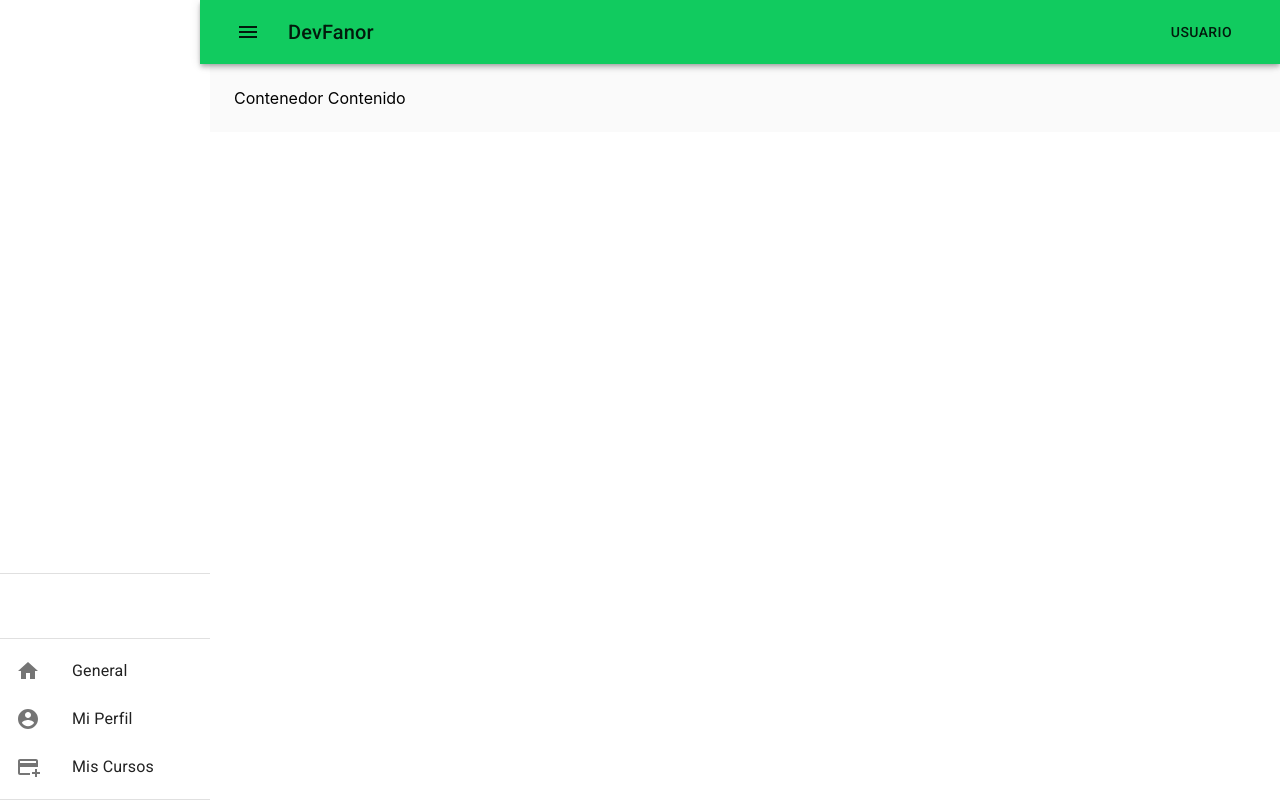
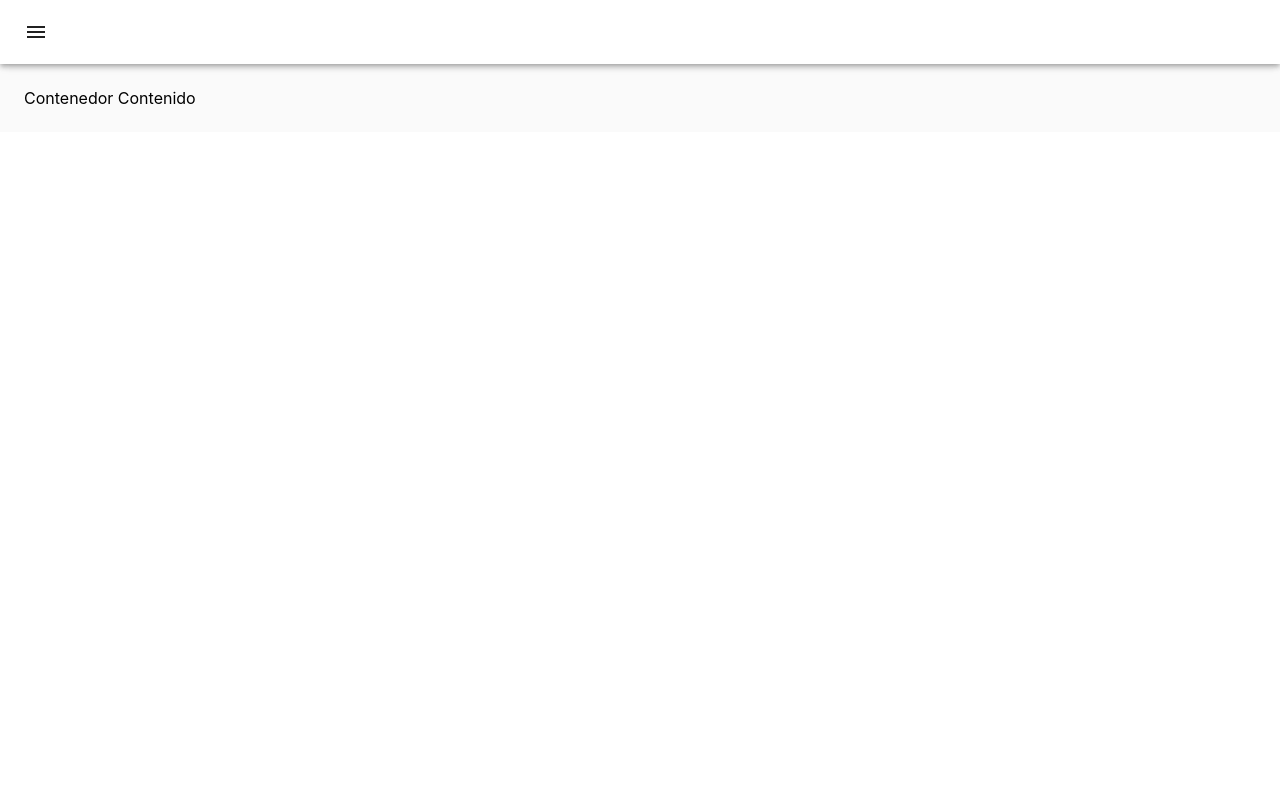
Before and after one commit to Fanor1990/react-admin-dashboard-javascript, a React (Create React App) app: page / in a window 1280 px wide. Built offline with nearby package versions, Linux system fonts and the light colour scheme.

Commit message:
drawerresponsive

```diff
--- a/src/components/Cajon.js
+++ b/src/components/Cajon.js
@@ -3,7 +3,26 @@ import { makeStyles } from "@material-ui/core/styles";
 import { Drawer, Divider } from "@material-ui/core";
 import Listas from "./Listas";
 
+import IconButton from "@material-ui/core/IconButton";
+import MenuIcon from "@material-ui/icons/Menu";
+
+import Toolbar from "@material-ui/core/Toolbar";
+import Typography from "@material-ui/core/Typography";
+
+
 const estilos = makeStyles((theme) => ({
+  menuButton: {
+    marginRight: theme.spacing(2),
+    [theme.breakpoints.up('xlUp')]:{
+      display:'none',
+    },
+
+
+  },
+
+  title: {
+    flexGrow: 1,
+  },
   drawer: {
     width: 210,
     flexShrink: 0,
@@ -11,28 +30,49 @@ const estilos = makeStyles((theme) => ({
   drawerPaper: {
     width: 210,
   },
-  toolbar: theme.mixins.toolbar,
+
 }));
 
 const Cajon = (props) => {
   const classes = estilos();
+
+
+
   return (
+
     <Drawer
       className={classes.drawer}
       variant="permanent"
       classes={{
         paper: classes.drawerPaper,
       }}
-      anchor="bottom"
+      anchor="left"
       variant={props.variant}
       open={props.open}
       onClose={props.onClose ? props.onClose : null }
+
     >
-      <div className={classes.toolbar}></div>
+
+
+
+      <Toolbar ><IconButton edge="start" edge="start" onClick={props.onClose} className={classes.menuButton} color="inherit" >
+    <MenuIcon/>
+    </IconButton>
+
+    <Typography variant="h6" className={classes.title}>
+            DevFanor
+          </Typography>
+    </Toolbar >
+
+
       <Divider />
 
-      <Listas />
+
+
+      <Listas  edge="start"/>
+
     </Drawer>
+
   );
 };
 
--- a/src/components/Contenedor.js
+++ b/src/components/Contenedor.js
@@ -3,7 +3,7 @@ import { makeStyles } from "@material-ui/core/styles";
 import Cajon from "./Cajon";
 import { Hidden } from "@material-ui/core";
 import Navbar from "./Navbar";
-import Button from "@material-ui/core/Button"
+
 
 const estilos = makeStyles((theme) => ({
   root: {
@@ -31,7 +31,7 @@ const Contenedor = () => {
 
 
       <div className={classes.root}>
-        <Hidden xsDown>
+        <Hidden xlDown>
           <Cajon
           variant="permanent"
           open={true}
@@ -39,13 +39,16 @@ const Contenedor = () => {
           />
         </Hidden>
 
-        <Hidden smUp>
+        <Hidden xlUp>
           <Cajon
           variant="temporary"
           open={abrir}
           onClose={accionAbrir}
           />
         </Hidden>
+
+
+
 
         <div className={classes.content}>
           <div className={classes.toolbar}> </div>
--- a/src/components/Listas.js
+++ b/src/components/Listas.js
@@ -4,18 +4,22 @@ import {
   ListItem,
   ListItemIcon,
   ListItemText,
-  Divider,
+
 } from "@material-ui/core";
-import HomeIcon from '@mui/icons-material/Home';
+import HomeWorkRoundedIcon from '@material-ui/icons/HomeWorkRounded';
 import AccountCircleIcon from "@material-ui/icons/AccountCircle";
-import AddCardIcon from '@mui/icons-material/AddCard';
+import BrandingWatermarkRoundedIcon from '@material-ui/icons/BrandingWatermarkRounded';
+
+
 const Listas = () => {
     return (
-        <div>
-            <List component="nav" aria-label="cicle">
+      <>
+
+
+            <List component="nav" aria-label="cicle" >
             <ListItem button>
               <ListItemIcon>
-                <HomeIcon />
+                <HomeWorkRoundedIcon />
               </ListItemIcon>
               <ListItemText primary="General" />
             </ListItem>
@@ -28,13 +32,14 @@ const Listas = () => {
             </ListItem>
             <ListItem button>
               <ListItemIcon>
-                <AddCardIcon />
+              <BrandingWatermarkRoundedIcon />
               </ListItemIcon>
               <ListItemText primary="Mis Cursos" />
             </ListItem>
           </List>
-          <Divider />
-        </div>
+
+
+        </>
       );
     };
 
--- a/src/components/Navbar.js
+++ b/src/components/Navbar.js
@@ -1,73 +1,40 @@
 import React from 'react';
-import { makeStyles } from "@material-ui/core/styles";
-import AppBar from "@material-ui/core/AppBar";
-import Toolbar from "@material-ui/core/Toolbar";
-import Typography from "@material-ui/core/Typography";
-import Button from "@material-ui/core/Button";
+import AppBar from '@material-ui/core/AppBar';
+import Toolbar from '@material-ui/core/Toolbar';
 
-
-import IconButton from "@material-ui/core/IconButton";
-import MenuIcon from "@material-ui/icons/Menu";
+import IconButton from '@material-ui/core/IconButton';
+import MenuIcon from '@material-ui/icons/Menu';
 
 
 
 
 
-const useStyle = makeStyles((theme) => ({
 
 
-  menuButton: {
-    marginRight: theme.spacing(2),
-    [theme.breakpoints.up('xlUp')]:{
-      display:'none',
-    },
-
-
-  },
-
-  title: {
-    flexGrow: 1,
-  },
-  appBar: {
-
-        [theme.breakpoints.up('md')]:{
-        width: `calc(100% - ${200}px)`,
-        marginLeft: 200,
-        },
-      },
-
-}));
-
 const Navbar = (props) => {
-  const classes = useStyle();
-
-  return (
-    <>
-      <AppBar  color="secondary" className={classes.appBar}>
-        <Toolbar>
-
-        <IconButton className={classes.menuButton} color="inherit" aria-label="menu"
-        onClick={() => props.accionAbrir()}
-        >
-            <MenuIcon />
-          </IconButton>
-
-          <Typography variant="h6" className={classes.title}>
-            DevFanor
-          </Typography>
 
 
 
 
+  return (
 
-          <Button className={classes.menuButton} color="inherit">Usuario</Button>
+    <>
+      <AppBar color="contained" >
+        <Toolbar>
+          <IconButton
+            color="inherit"
+            edge="start"
+            onClick={() => props.accionAbrir()}
+
+          >
+            <MenuIcon />
+          </IconButton>
 
         </Toolbar>
+      </AppBar>
 
 
-      </AppBar>
-
-      </>
-  )
-};
-export default Navbar;
+     </>
+  );
+}
+export default Navbar
```
